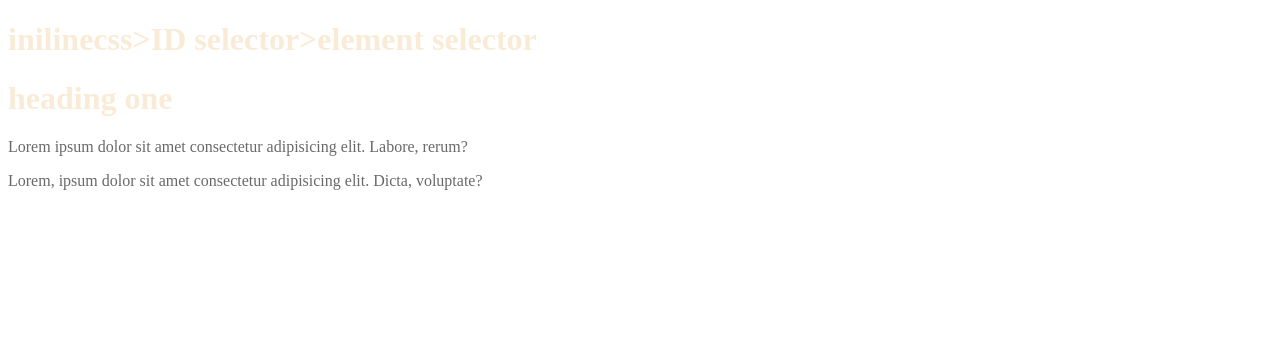
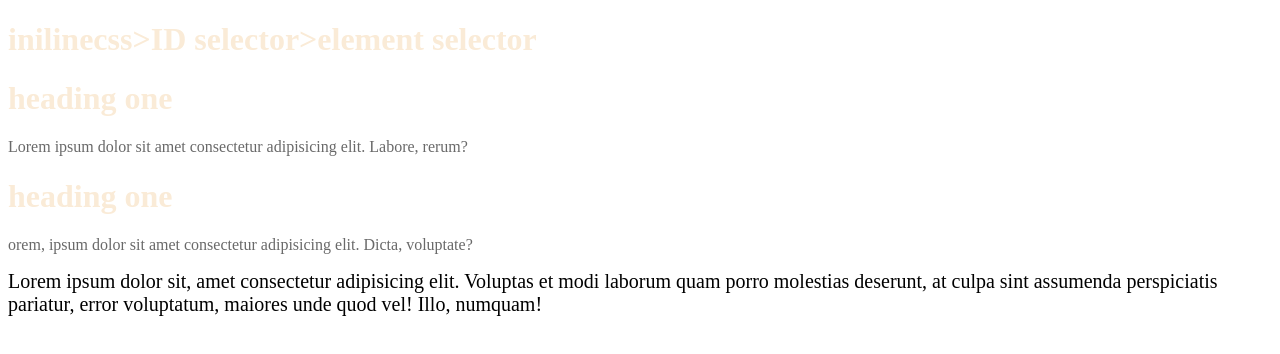
Before and after one commit to Divyansh265/first_session, a plain HTML site: page index.html in a window 1280 px wide. Drawn offline with Linux system fonts and the light colour scheme.

Commit message:
class selector

```diff
--- a/index.html
+++ b/index.html
@@ -10,12 +10,20 @@
     }
     p{
         color: dimgrey;
+    }
+    .big{
+        font-size: 20px;
+
     }</style>
 </head>
 <body>
     <h1>inilinecss>ID selector>element selector </h1>
     <h1 >heading one </h1>
-    <p >Lorem ipsum dolor sit amet consectetur adipisicing elit. Labore, rerum?</p>
-    <p>Lorem, ipsum dolor sit amet consectetur adipisicing elit. Dicta, voluptate?</p>
+    <p class="one ">Lorem ipsum dolor sit amet consectetur adipisicing elit. Labore, rerum?</p>
+    <h1 class="two">heading one </h1>
+    <p class="two">orem, ipsum dolor sit amet consectetur adipisicing elit. Dicta, voluptate?</p>
+    <span class="big ">Lorem ipsum dolor sit, amet consectetur adipisicing elit. Voluptas et modi laborum quam porro molestias deserunt, at culpa sint assumenda perspiciatis pariatur, error voluptatum, maiores unde quod vel! Illo, numquam!
+
+    </span>
 </body>
 </html>
```
